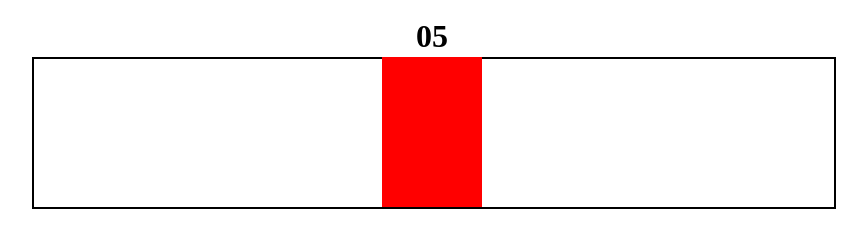
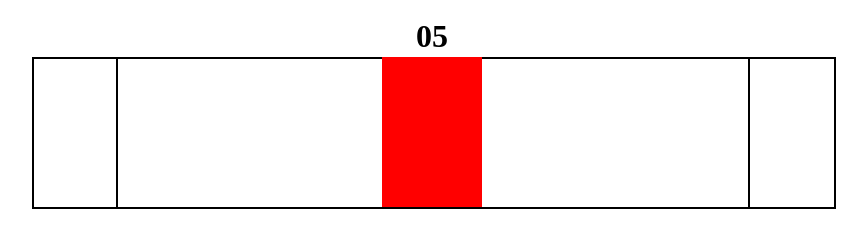
Before and after one commit to LawrenceObote/Tap-of-War, a plain HTML site: page index.html in a window 1280 px wide. Shown: the part 440-688 px from the top of the page, without its empty margins (208-1075 px from the left). Drawn offline with Linux system fonts and the light colour scheme.

Commit message:
Added end zone lines

```diff
--- a/index.html
+++ b/index.html
@@ -33,6 +33,11 @@
             <div id="tapOfWarBar"></div>
 
         </div>
+
+        <div class=endzoneDiv>
+            <div class="zones" id="rightZone"></div>
+            <div class="zones" id="leftZone"></div>
+        </div>
     </div>
 
 </body>
--- a/style.css
+++ b/style.css
@@ -59,3 +59,17 @@
     z-index: -10;
     margin-left: -400px;
 }
+.zones{
+    position: absolute;
+    width:0px;
+    height: 150px;
+    top: 100%;
+    border: 1px black solid;
+    background-color: black;
+}
+#leftZone{
+    left: 25%;
+}
+#rightZone{
+    left: 75%;
+}
```
